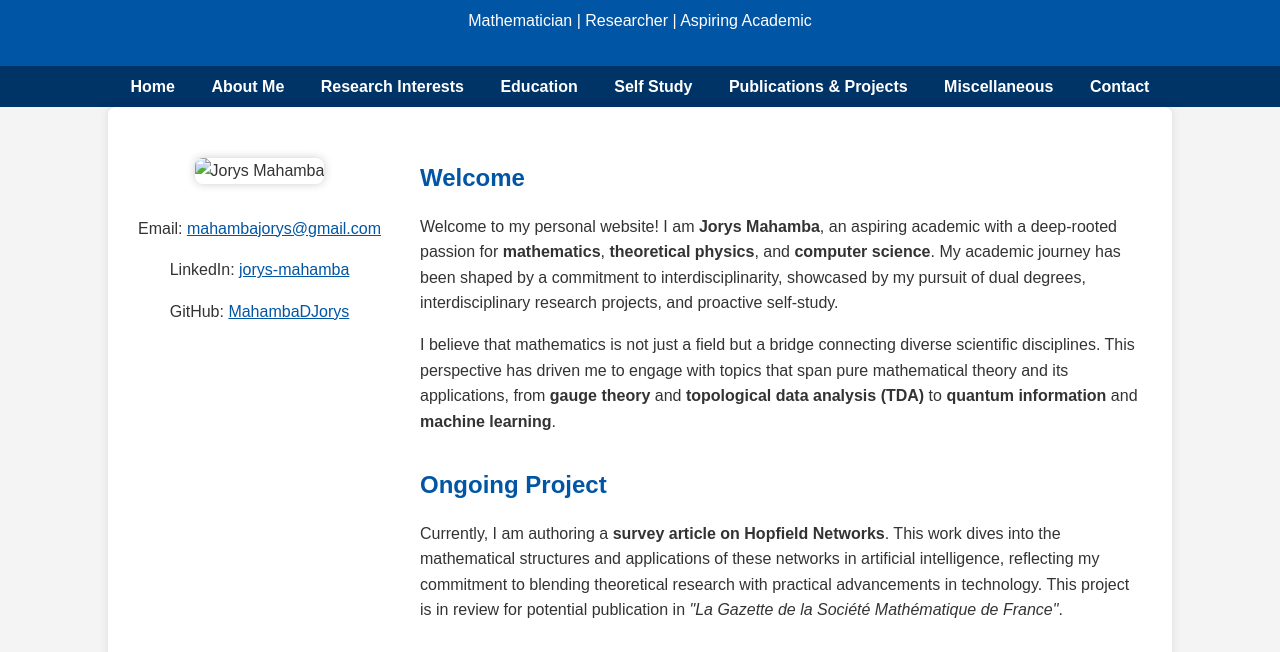
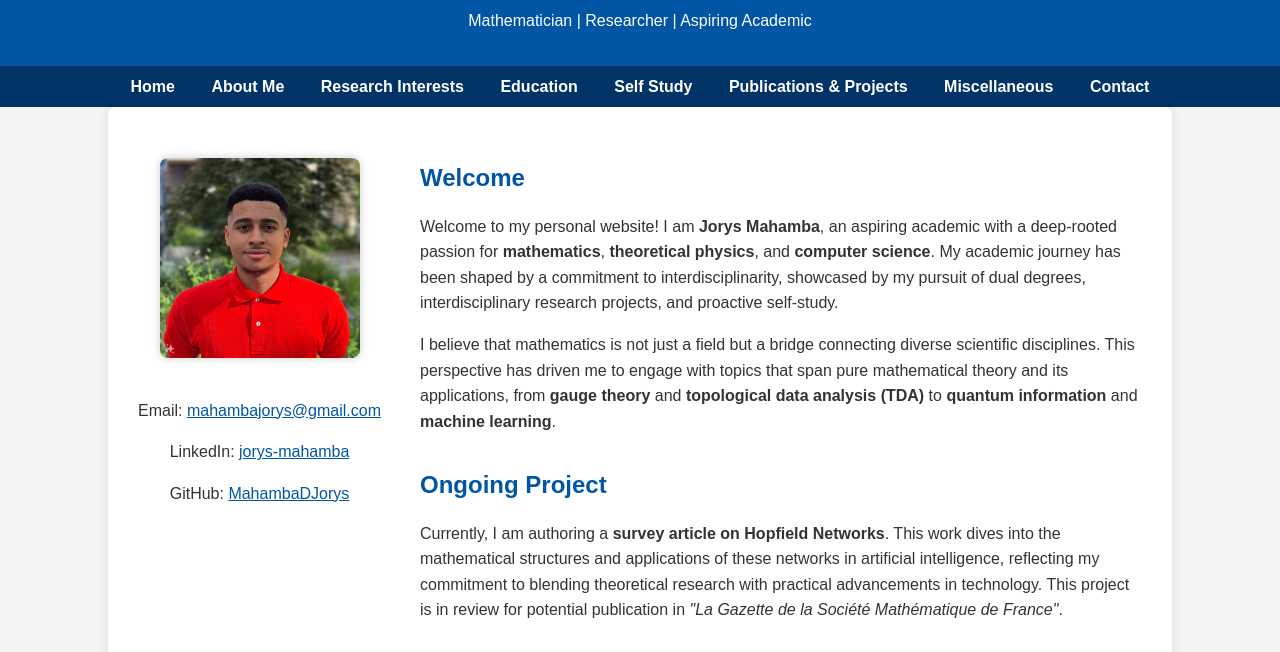
Before and after one commit to jorys-mahamba/jorys-mahamba.github.io, a plain HTML site: page index.html in a window 1280 px wide. Shown: the part 102-754 px from the top of the page. Drawn offline with Linux system fonts and the light colour scheme.

Commit message:
Update index.html
The profile picture adress changed

```diff
--- a/index.html
+++ b/index.html
@@ -30,7 +30,7 @@
         <div class="content-wrapper">
             <!-- Profile Picture and Contact Information -->
             <aside id="profile-contact" class="inline-contact-box">
-                <img src="images/profile.jpg" alt="Jorys Mahamba" class="profile-pic">
+                <img src="profile.jpg" alt="Jorys Mahamba" class="profile-pic">
                 <p>Email: <a href="mailto:mahambajorys@gmail.com">mahambajorys@gmail.com</a></p>
                 <p>LinkedIn: <a href="https://www.linkedin.com/in/jorys-mahamba" target="_blank">jorys-mahamba</a></p>
                 <p>GitHub: <a href="https://github.com/MahambaDJorys" target="_blank">MahambaDJorys</a></p>
```
